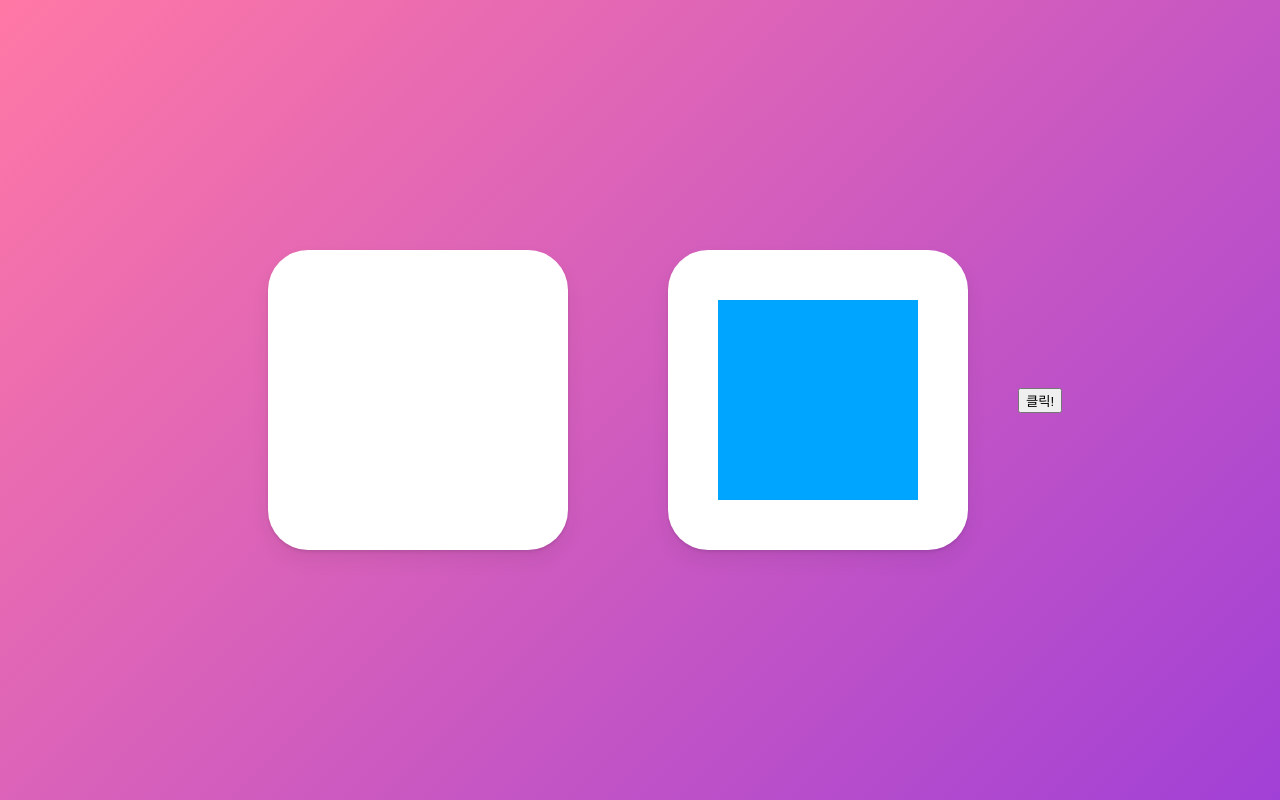
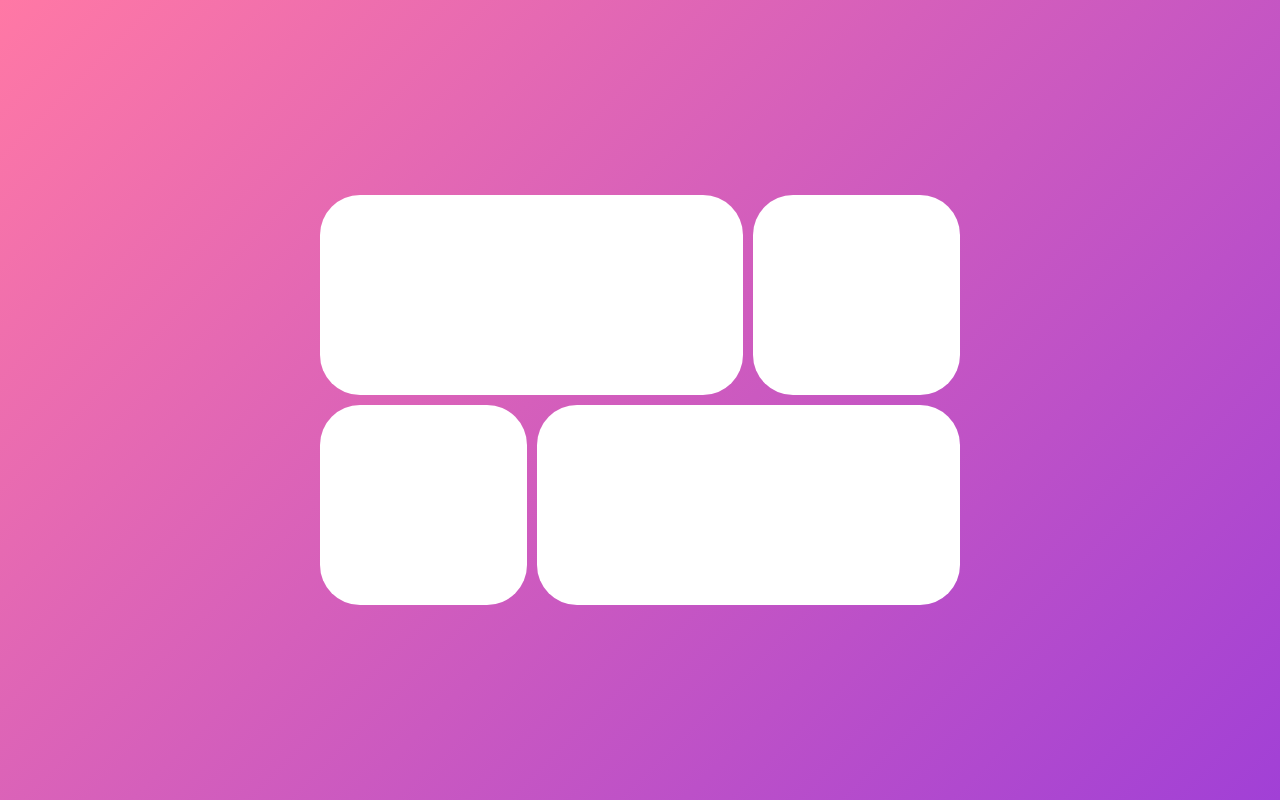
Before and after one commit to LeeSomgyul/React_beginner-practice_3, a React (Create React App) app: page / in a window 1280 px wide. Built offline with nearby package versions, Linux system fonts and the light colour scheme.

Commit message:
0913 연습
framer-motion의 layoutId연습(gird에서 특정 박스 클릭 시 선택 박스 가운데로 오는 애니메이션)

```diff
--- a/src/App.tsx
+++ b/src/App.tsx
@@ -12,46 +12,49 @@ const Wrapper = styled(motion.div)`
   background: linear-gradient(135deg, rgb(255, 120, 165), rgb(161, 64, 214));
 `;
 
+const Grid = styled.div`
+  display: grid;
+  grid-template-columns: repeat(3, 1fr);
+  width: 50vw;
+  gap: 10px;
+  div:first-child,
+  div:last-child{
+    grid-column: span 2;
+  }
+`;
+
 const Box = styled(motion.div)`
-  width: 300px;
-  height: 300px;
+  background-color: rgba(255, 255, 255, 1);
+  border-radius: 40px;
+  height: 200px;
+`;
+
+const Overlay = styled(motion.div)`
+  width: 100%;
+  height: 100%;
+  background-color: rgba(0, 0, 0, 0.7);
+  position: absolute;
   display: flex;
   justify-content: center;
   align-items: center;
-  background-color: rgba(255, 255, 255, 1);
-  border-radius: 40px;
-  margin: 0px 50px;
-  box-shadow: 0 2px 3px rgba(0, 0, 0, 0.1), 0 10px 20px rgba(0, 0, 0, 0.06);
-`;
-
-const Circle = styled(motion.div)`
-  background-color: #00a5ff;
-  height: 100px;
-  width: 100px;
 `;
 
 
 function App() {
-  const [click, setClick] = useState(false);
-  const switchPosition = () => {
-    setClick((prev) => (!prev));
-  }
+  const [boxId, setBoxId] = useState<null|string>(null);
 
   return (
     <Wrapper>
+      <Grid>
+        {["1", "2", "3", "4"].map(i=><Box key={i} layoutId={i} onClick={() => setBoxId(i)}/>)}
+      </Grid>
       <AnimatePresence>
-        <Box>
-          {click ? (
-            <Circle layoutId="circle" style={{borderRadius: 50}}/>
-          ) : null}
-        </Box>
-        <Box>
-          {!click ? (
-            <Circle layoutId="circle" style={{borderRadius: 0, scale: 2}}/>
-          ) : null}
-        </Box>
+        {boxId ?
+          <Overlay onClick={() => setBoxId(null)} initial={{opacity: 0}} animate={{opacity: 1}} exit={{opacity: 0}}>
+            <Box layoutId={boxId} style={{width: 450, height: 250}}/>
+          </Overlay>
+        : null};
       </AnimatePresence>
-      <button onClick={switchPosition}>클릭!</button>
     </Wrapper>
   );
 }
```
